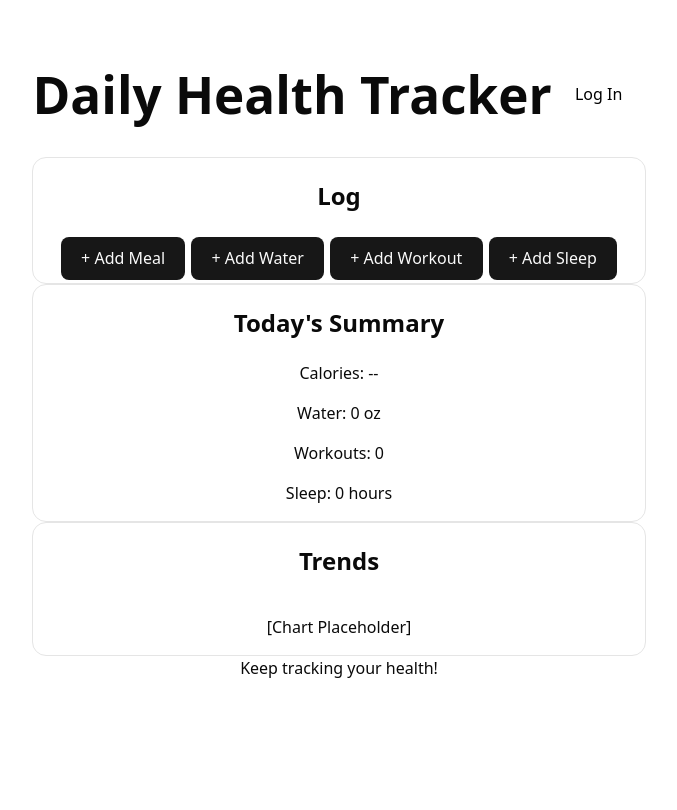
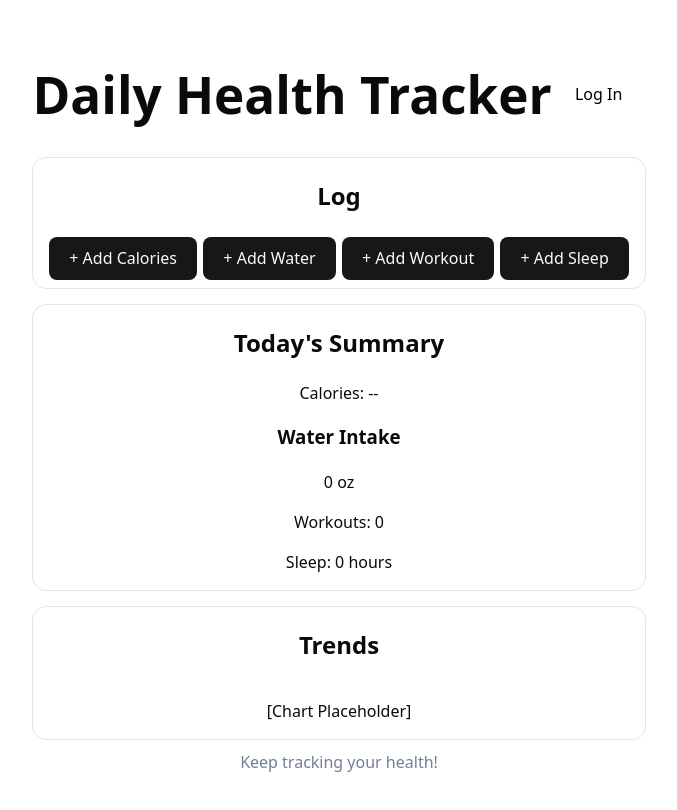
Before and after one commit to mkaufman385/daily-health-tracker, a React (Vite) app: page / in a window 1280 px wide. Shown: the top 810 px of the page, without its empty margins (301-978 px from the left). Built offline with nearby package versions, Linux system fonts and the light colour scheme.

Commit message:
wip. styling and water button functionality

```diff
--- a/src/App.jsx
+++ b/src/App.jsx
@@ -1,6 +1,7 @@
 import { useState } from "react";
 import { Card, CardContent } from "@/components/ui/card";
 import { Button } from "@/components/ui/button";
+import WaterLog from "./features/water/WaterLog";
 // import Header from "./components/Header";
 import "./App.css";
 
@@ -23,12 +24,19 @@ export default function App() {
 
       <div className="grid grid-cols-1 md:grid-cols-2 gap-6">
         {/* Log Section */}
-        <div className="space-y-4">
-          <Card>
+        <div className="log-section-spacing space-y-4">
+          <Card className="log-section-spacing">
             <CardContent className="p-4 space-y-2">
               <h2 className="text-xl font-semibold">Log</h2>
-              <Button onClick={() => {}}>+ Add Meal</Button>
-              <Button onClick={() => {}}>+ Add Water</Button>
+              <Button onClick={() => {}}>+ Add Calories</Button>
+              <Button
+                onClick={() =>
+                  setLog((prev) => ({ ...prev, water: prev.water + 8 }))
+                }
+              >
+                + Add Water
+              </Button>
+
               <Button onClick={() => {}}>+ Add Workout</Button>
               <Button onClick={() => {}}>+ Add Sleep</Button>
             </CardContent>
@@ -37,11 +45,11 @@ export default function App() {
 
         {/* Summary and Trends Section */}
         <div className="space-y-4">
-          <Card>
+          <Card className="summary-section-spacing">
             <CardContent className="p-4 space-y-2">
               <h2 className="text-xl font-semibold">Today's Summary</h2>
               <p>Calories: --</p>
-              <p>Water: {log.water} oz</p>
+              <WaterLog amount={log.water} />
               <p>Workouts: {log.workouts.length}</p>
               <p>Sleep: {log.sleep} hours</p>
             </CardContent>
@@ -58,7 +66,7 @@ export default function App() {
         </div>
       </div>
 
-      <footer className="text-center mt-10 text-gray-600">
+      <footer className="app-footer text-center mt-10 text-gray-600">
         Keep tracking your health!
       </footer>
     </div>
--- a/src/index.css
+++ b/src/index.css
@@ -213,8 +213,18 @@ index.css
   padding: 1rem;
   display: flex;
   flex-direction: column;
-  justify-content: ;
+  /* justify-content: ; */
   gap: 0.5rem;
+}
+
+.log-section-spacing {
+  padding-bottom: 5px;
+  margin-bottom: 5px;
+}
+
+.summary-section-spacing {
+  /* padding-bottom: 5px; */
+  margin-bottom: 15px;
 }
 
 /* Chart Placeholder */
@@ -234,6 +244,6 @@ index.css
 /* Footer */
 .app-footer {
   text-align: center;
-  margin-top: 2.5rem;
+  margin-top: 10px;
   color: #718096; /* Tailwind gray-600 */
 }
```
